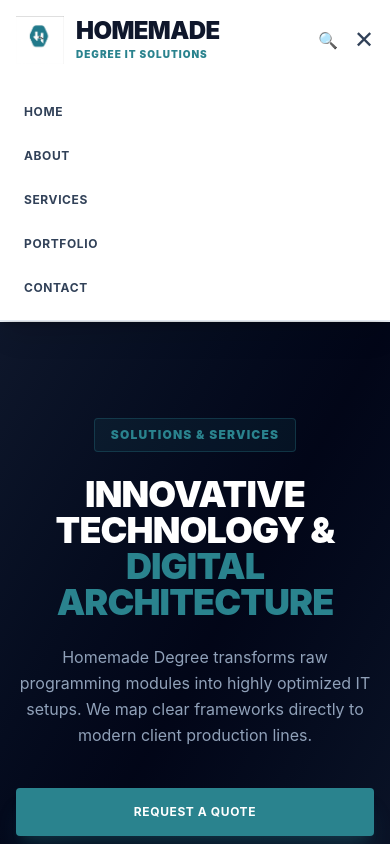
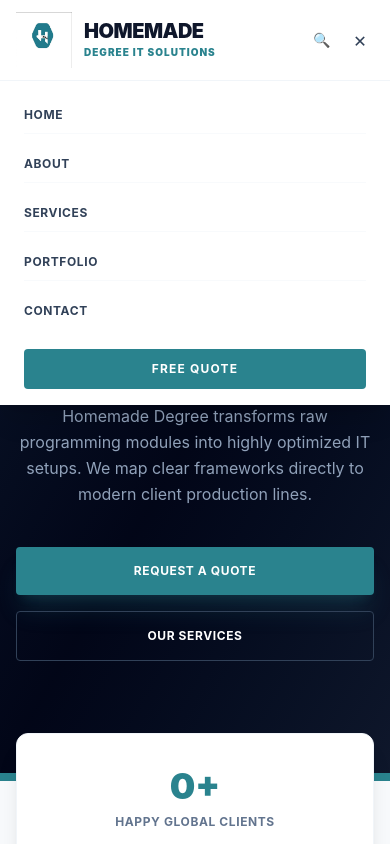
Before and after one commit to sujitdhakal0812/homemade-degree, a React (Vite) app: page / in a window 390 px wide. Both pictures are taken after a click on the button "Toggle Menu". Shown: the top 844 px of the page. Built offline with nearby package versions, Linux system fonts and the light colour scheme.

Commit message:
Fix: Navbar mobile responsiveness, logo blend, and form placeholders

```diff
--- a/src/components/Contact.jsx
+++ b/src/components/Contact.jsx
@@ -12,15 +12,15 @@ export default function Contact() {
           <form onSubmit={(e) => e.preventDefault()} className="grid sm:grid-cols-2 gap-6">
             <div className="space-y-1">
               <label className="text-[10px] font-black text-slate-400 uppercase tracking-wider">Your Name</label>
-              <input type="text" className="w-full bg-slate-900 border border-slate-800 rounded px-4 py-3 text-white text-sm focus:outline-none focus:border-[#2A838E] transition" placeholder="Sujit" />
+              <input type="text" className="w-full bg-slate-900 border border-slate-800 rounded px-4 py-3 text-white text-sm focus:outline-none focus:border-[#2A838E] transition placeholder-slate-600" placeholder="Name" />
             </div>
             <div className="space-y-1">
               <label className="text-[10px] font-black text-slate-400 uppercase tracking-wider">Your Email</label>
-              <input type="email" className="w-full bg-slate-900 border border-slate-800 rounded px-4 py-3 text-white text-sm focus:outline-none focus:border-[#2A838E] transition" placeholder="sujit@example.com" />
+              <input type="email" className="w-full bg-slate-900 border border-slate-800 rounded px-4 py-3 text-white text-sm focus:outline-none focus:border-[#2A838E] transition placeholder-slate-600" placeholder="Email" />
             </div>
             <div className="sm:col-span-2 space-y-1">
               <label className="text-[10px] font-black text-slate-400 uppercase tracking-wider">Scope / Specifications</label>
-              <textarea rows="4" className="w-full bg-slate-900 border border-slate-800 rounded px-4 py-3 text-white text-sm focus:outline-none focus:border-[#2A838E] transition" placeholder="Detail your required features..."></textarea>
+              <textarea rows="4" className="w-full bg-slate-900 border border-slate-800 rounded px-4 py-3 text-white text-sm focus:outline-none focus:border-[#2A838E] transition placeholder-slate-600" placeholder="Detail your required features..."></textarea>
             </div>
             <div className="sm:col-span-2 pt-2">
               <button type="submit" className="w-full bg-[#2A838E] hover:bg-[#1f626b] text-white font-bold py-4 rounded tracking-widest transition text-xs shadow-xl uppercase">Submit Ticket</button>
--- a/src/components/Navbar.jsx
+++ b/src/components/Navbar.jsx
@@ -1,7 +1,6 @@
 import React, { useState } from 'react';
-import logo from '../assets/homemade-degree.png';
 
-export default function Navbar({ scrollToSection, setSearchModalOpen }) {
+export default function Navbar({ scrollToSection, setSearchModalOpen, logo }) {
   const [mobileMenuOpen, setMobileMenuOpen] = useState(false);
 
   const handleMobileScroll = (id) => {
@@ -10,17 +9,28 @@ export default function Navbar({ scrollToSection, setSearchModalOpen }) {
   };
 
   return (
-    <header className="sticky top-0 z-40 bg-white/95 backdrop-blur shadow-md border-b border-slate-100">
+    <header className="sticky top-0 z-50 bg-white border-b border-slate-100 shadow-sm">
       <div className="max-w-7xl mx-auto px-4 sm:px-6 lg:px-8 h-20 flex items-center justify-between">
+
+        {/* Logo Brand Frame - Now perfectly blending with white header */}
         <div className="flex items-center space-x-3 cursor-pointer" onClick={() => scrollToSection('home')}>
-          <img src={logo} alt="Homemade Degree Logo" className="h-12 w-12 object-contain" />
+          <img
+            src={logo}
+            alt="Homemade Degree Logo"
+            className="h-14 w-14 object-contain bg-white"
+          />
           <div className="flex flex-col">
-            <span className="text-2xl font-black tracking-tight text-slate-900 leading-none">HOMEMADE</span>
-            <span className="text-[10px] font-black tracking-widest text-[#2A838E] uppercase mt-1">DEGREE IT SOLUTIONS</span>
+            <span className="text-xl sm:text-2xl font-black tracking-tight text-slate-900 leading-none">
+              HOMEMADE
+            </span>
+            <span className="text-[10px] font-black tracking-widest text-[#2A838E] uppercase mt-1">
+              DEGREE IT SOLUTIONS
+            </span>
           </div>
         </div>
 
-        <nav className="hidden md:flex items-center space-x-8 font-bold text-xs tracking-wider text-slate-700">
+        {/* Desktop Navigation */}
+        <nav className="hidden md:flex items-center space-x-6 lg:space-x-8 font-bold text-xs tracking-wider text-slate-700">
           <button onClick={() => scrollToSection('home')} className="hover:text-[#2A838E] transition">HOME</button>
           <button onClick={() => scrollToSection('about')} className="hover:text-[#2A838E] transition">ABOUT</button>
           <button onClick={() => scrollToSection('services')} className="hover:text-[#2A838E] transition">SERVICES</button>
@@ -28,28 +38,38 @@ export default function Navbar({ scrollToSection, setSearchModalOpen }) {
           <button onClick={() => scrollToSection('contact')} className="hover:text-[#2A838E] transition">CONTACT</button>
         </nav>
 
+        {/* Desktop Actions */}
         <div className="hidden md:flex items-center space-x-4">
-          <button onClick={() => setSearchModalOpen(true)} className="text-slate-700 hover:text-[#2A838E] p-2 transition">🔍</button>
-          <button onClick={() => scrollToSection('contact')} className="bg-[#2A838E] hover:bg-[#1f626b] text-white px-5 py-2.5 rounded font-bold transition text-xs tracking-wider uppercase">
+          <button onClick={() => setSearchModalOpen(true)} className="text-slate-700 hover:text-[#2A838E] p-2 transition text-sm">🔍</button>
+          <button onClick={() => scrollToSection('contact')} className="bg-[#2A838E] hover:bg-[#1f626b] text-white px-5 py-2.5 rounded font-bold transition text-xs tracking-wider uppercase shadow-md shadow-[#2A838E]/10">
             Free Quote
           </button>
         </div>
 
-        <div className="md:hidden flex items-center space-x-4">
-          <button onClick={() => setSearchModalOpen(true)} className="text-slate-700">🔍</button>
-          <button onClick={() => setMobileMenuOpen(!mobileMenuOpen)} className="text-slate-700 focus:outline-none">
-            <span className="text-2xl">{mobileMenuOpen ? '✕' : '☰'}</span>
+        {/* Mobile Action Controls */}
+        <div className="md:hidden flex items-center space-x-3">
+          <button onClick={() => setSearchModalOpen(true)} className="text-slate-700 p-1 text-sm">🔍</button>
+          <button
+            onClick={() => setMobileMenuOpen(!mobileMenuOpen)}
+            className="text-slate-700 p-2 focus:outline-none rounded-lg hover:bg-slate-50 transition"
+            aria-label="Toggle Menu"
+          >
+            <span className="text-xl block font-mono">{mobileMenuOpen ? '✕' : '☰'}</span>
           </button>
         </div>
       </div>
 
+      {/* Re-engineered Mobile Dropdown Menu Drawer */}
       {mobileMenuOpen && (
-        <div className="md:hidden bg-white border-b border-slate-200 px-6 py-4 space-y-3 font-bold text-xs tracking-wider text-slate-700 shadow-xl">
-          <button onClick={() => handleMobileScroll('home')} className="block w-full text-left py-2 hover:text-[#2A838E]">HOME</button>
-          <button onClick={() => handleMobileScroll('about')} className="block w-full text-left py-2 hover:text-[#2A838E]">ABOUT</button>
-          <button onClick={() => handleMobileScroll('services')} className="block w-full text-left py-2 hover:text-[#2A838E]">SERVICES</button>
-          <button onClick={() => handleMobileScroll('portfolio')} className="block w-full text-left py-2 hover:text-[#2A838E]">PORTFOLIO</button>
-          <button onClick={() => handleMobileScroll('contact')} className="block w-full text-left py-2 hover:text-[#2A838E]">CONTACT</button>
+        <div className="md:hidden bg-white border-t border-slate-100 absolute top-20 left-0 w-full px-6 py-4 flex flex-col space-y-3 font-bold text-xs tracking-wider text-slate-700 shadow-xl z-50">
+          <button onClick={() => handleMobileScroll('home')} className="w-full text-left py-2.5 border-b border-slate-50 hover:text-[#2A838E] transition">HOME</button>
+          <button onClick={() => handleMobileScroll('about')} className="w-full text-left py-2.5 border-b border-slate-50 hover:text-[#2A838E] transition">ABOUT</button>
+          <button onClick={() => handleMobileScroll('services')} className="w-full text-left py-2.5 border-b border-slate-50 hover:text-[#2A838E] transition">SERVICES</button>
+          <button onClick={() => handleMobileScroll('portfolio')} className="w-full text-left py-2.5 border-b border-slate-50 hover:text-[#2A838E] transition">PORTFOLIO</button>
+          <button onClick={() => handleMobileScroll('contact')} className="w-full text-left py-2.5 hover:text-[#2A838E] transition">CONTACT</button>
+          <button onClick={() => handleMobileScroll('contact')} className="w-full bg-[#2A838E] text-white py-3 rounded font-bold text-center block text-xs tracking-widest uppercase mt-2">
+            FREE QUOTE
+          </button>
         </div>
       )}
     </header>
```
